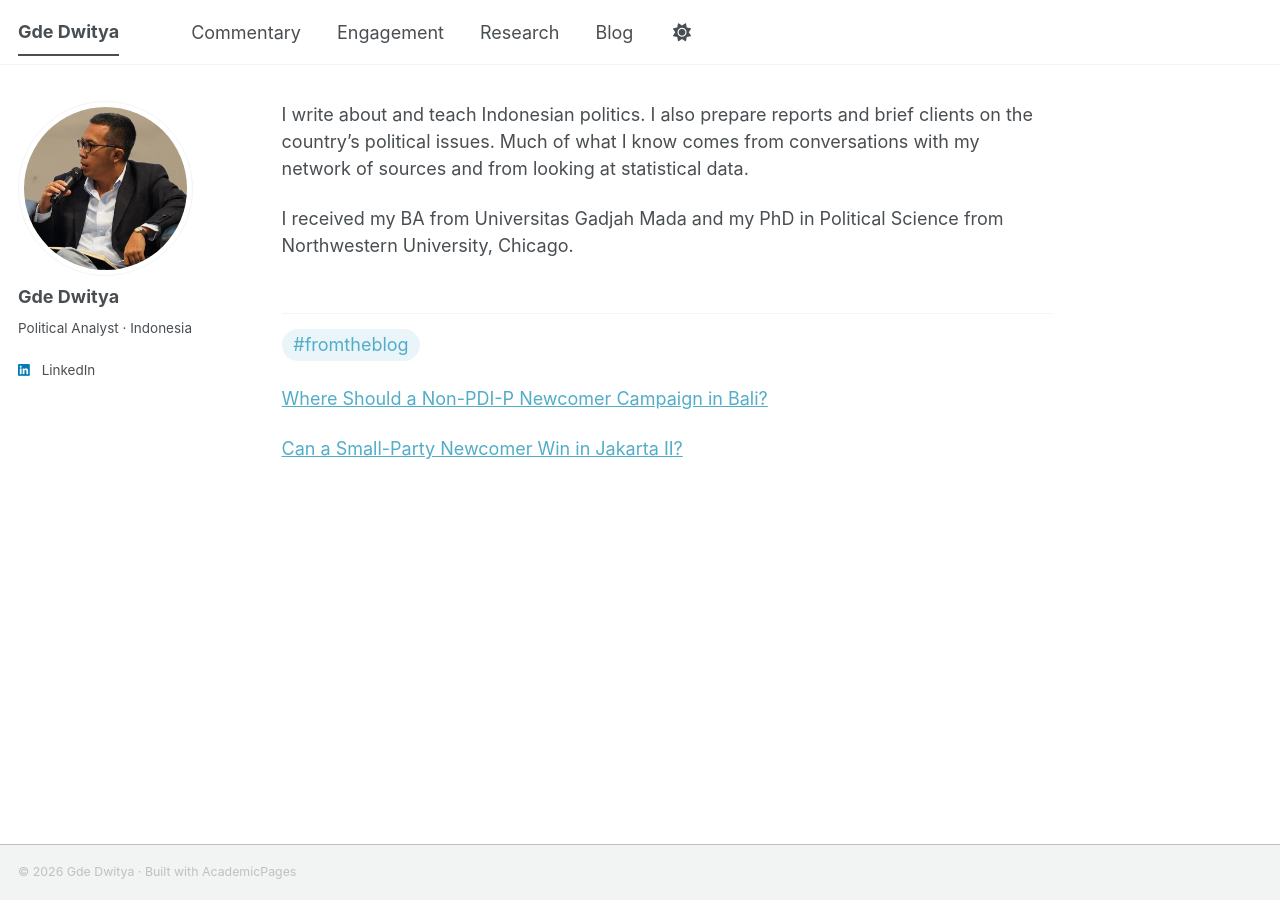
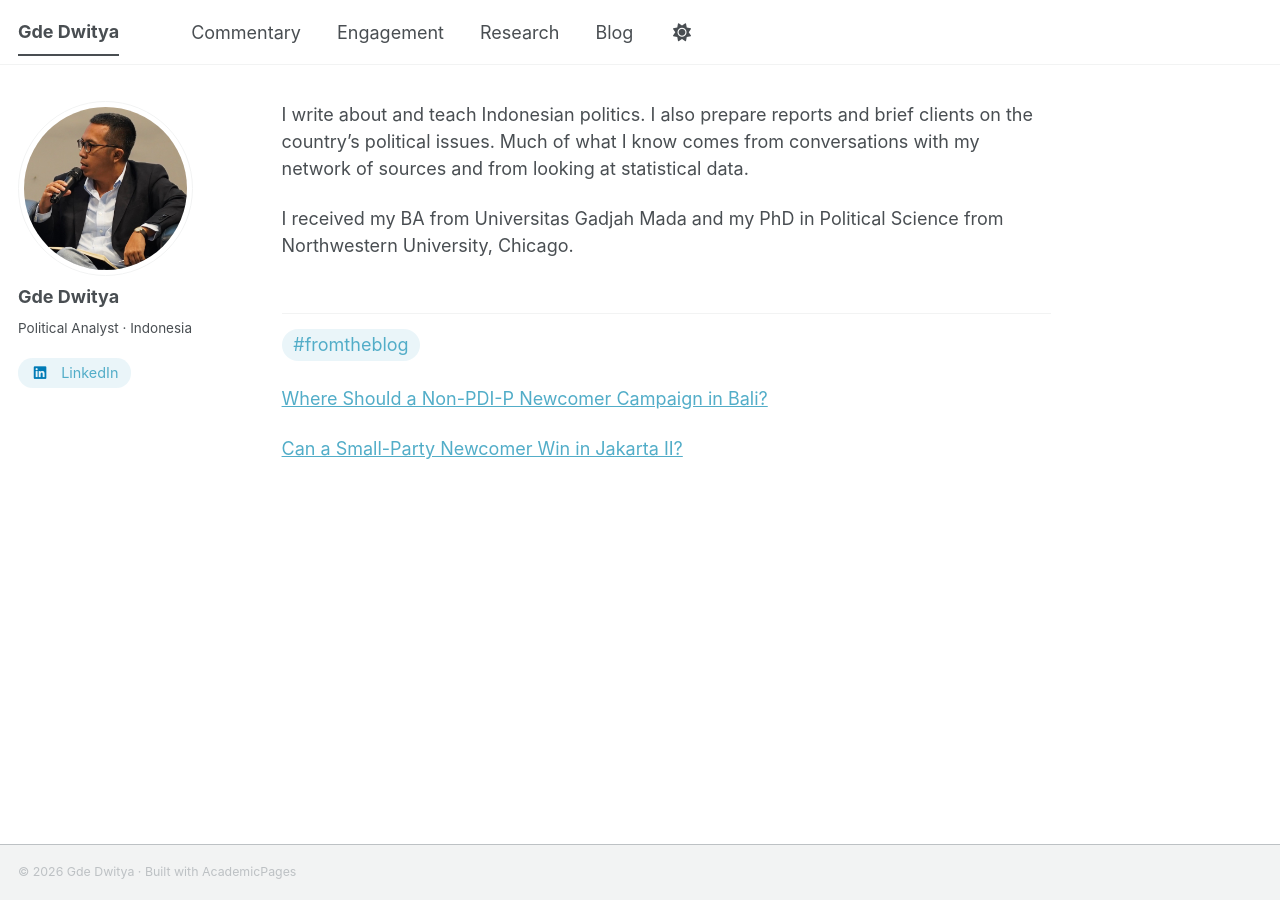
Before and after one commit to gddwty/gddwty.github.io, a Jekyll site: the page built from _pages/about.md, in a window 1280 px wide. Built offline with Jekyll 4.4.1, drawn with Linux system fonts in a browser that asks for light colours; a style sheet for code colours, icons or effects is not loaded.

Commit message:
redesign linkedin button

```diff
--- a/_includes/author-profile.html
+++ b/_includes/author-profile.html
@@ -22,7 +22,7 @@
 
   <div class="author__urls-wrapper">
     {% if author.linkedin %}
-    <a class="btn btn--inverse author__contact" href="https://www.linkedin.com/in/{{ author.linkedin }}" target="_blank" rel="noopener"><i class="fab fa-fw fa-linkedin" aria-hidden="true"></i> Contact</a>
+    <a class="author__contact" href="https://www.linkedin.com/in/{{ author.linkedin }}" target="_blank" rel="noopener"><i class="fab fa-fw fa-linkedin" aria-hidden="true"></i> Contact</a>
     {% endif %}
     <ul class="author__urls social-icons">
       <!-- Font Awesome icons / Biographic information  -->
--- a/assets/css/main.scss
+++ b/assets/css/main.scss
@@ -87,3 +87,20 @@ a.tag:hover { background: color-mix(in srgb, var(--global-link-color) 22%, trans
 .photo-grid img { display: block; margin: 0; width: 100%; aspect-ratio: 3 / 4; object-fit: cover; border-radius: 4px; }
 .photo-grid figcaption { font-size: 0.6em; line-height: 1.3; margin: 0.2em 0 0; padding: 0; text-align: left; }
 @media (max-width: 600px) { .photo-grid { grid-template-columns: repeat(2, 1fr); max-width: 300px; } }
+
+/* LinkedIn in the sidebar as a blue pill, matching the post hashtags */
+.author__urls a[href*="linkedin.com"],
+.author__urls-wrapper a.author__contact {
+  display: inline-flex; align-items: center; gap: 0.35em;
+  padding: 0.3em 0.9em; border: 0; border-radius: 1em;
+  font-size: 0.8rem; font-weight: normal; text-decoration: none;
+  color: var(--global-link-color);
+  background: color-mix(in srgb, var(--global-link-color) 12%, transparent);
+}
+.author__urls a[href*="linkedin.com"]:hover,
+.author__urls-wrapper a.author__contact:hover {
+  color: var(--global-link-color);
+  background: color-mix(in srgb, var(--global-link-color) 22%, transparent);
+}
+.author__urls a[href*="linkedin.com"] .icon-pad-right { padding-right: 0; }
+@include breakpoint($large) { .author__urls-wrapper a.author__contact { display: none; } }
```
